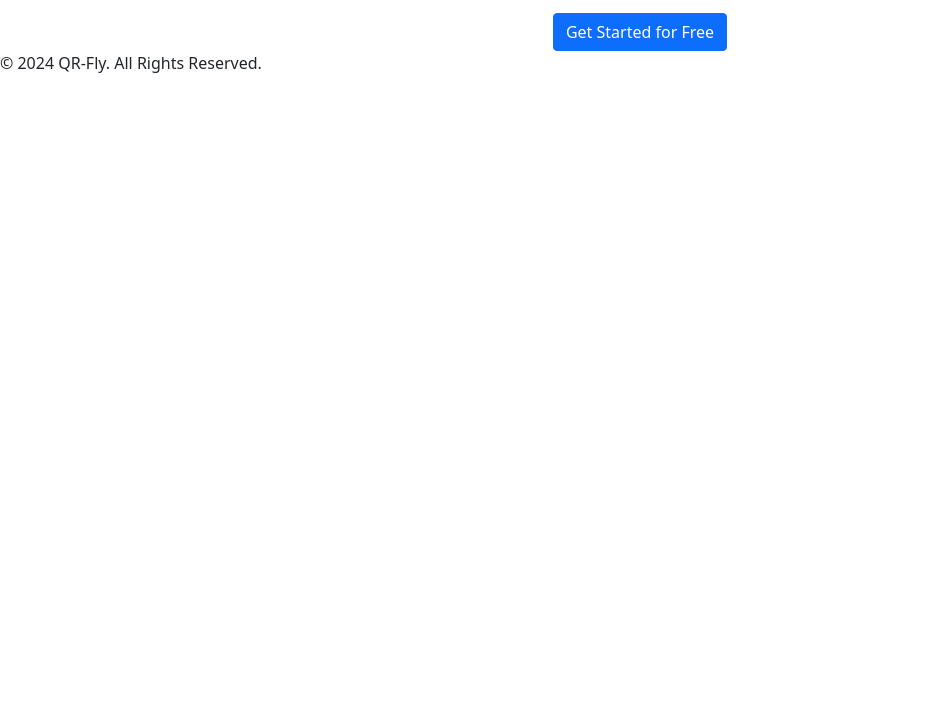
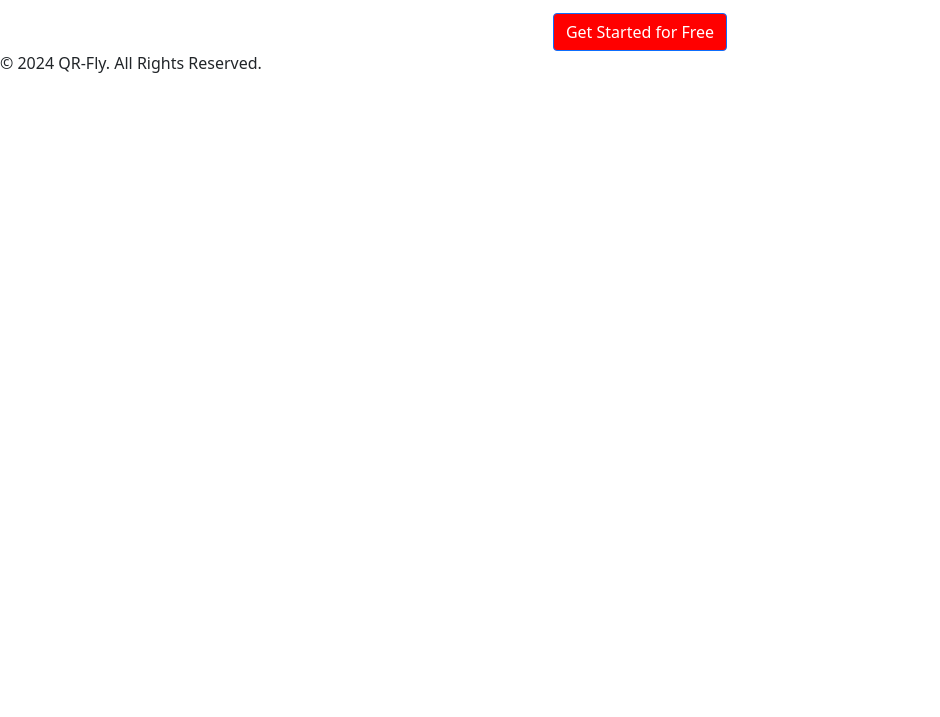
Before and after one commit to Sean-Marraffa/qr-fly, a plain HTML site: page index.html in a window 1280 px wide. Shown: the part 83-800 px from the top of the page, without its empty margins (0-940 px from the left). Drawn offline with nearby package versions, Linux system fonts and the light colour scheme.

Commit message:
Change button color to red

```diff
--- a/index.html
+++ b/index.html
@@ -10,7 +10,7 @@
     <section class="hero text-center">
         <h1>Welcome to QR-Fly!</h1>
         <p>Shorten your URLs, generate QR codes, and track them for free.</p>
-        <button class="btn btn-primary">Get Started for Free</button>
+        <button class="btn btn-primary" style="background-color: red;">Get Started for Free</button>
     </section>
     <footer>
         <p>© 2024 QR-Fly. All Rights Reserved.</p>
```
